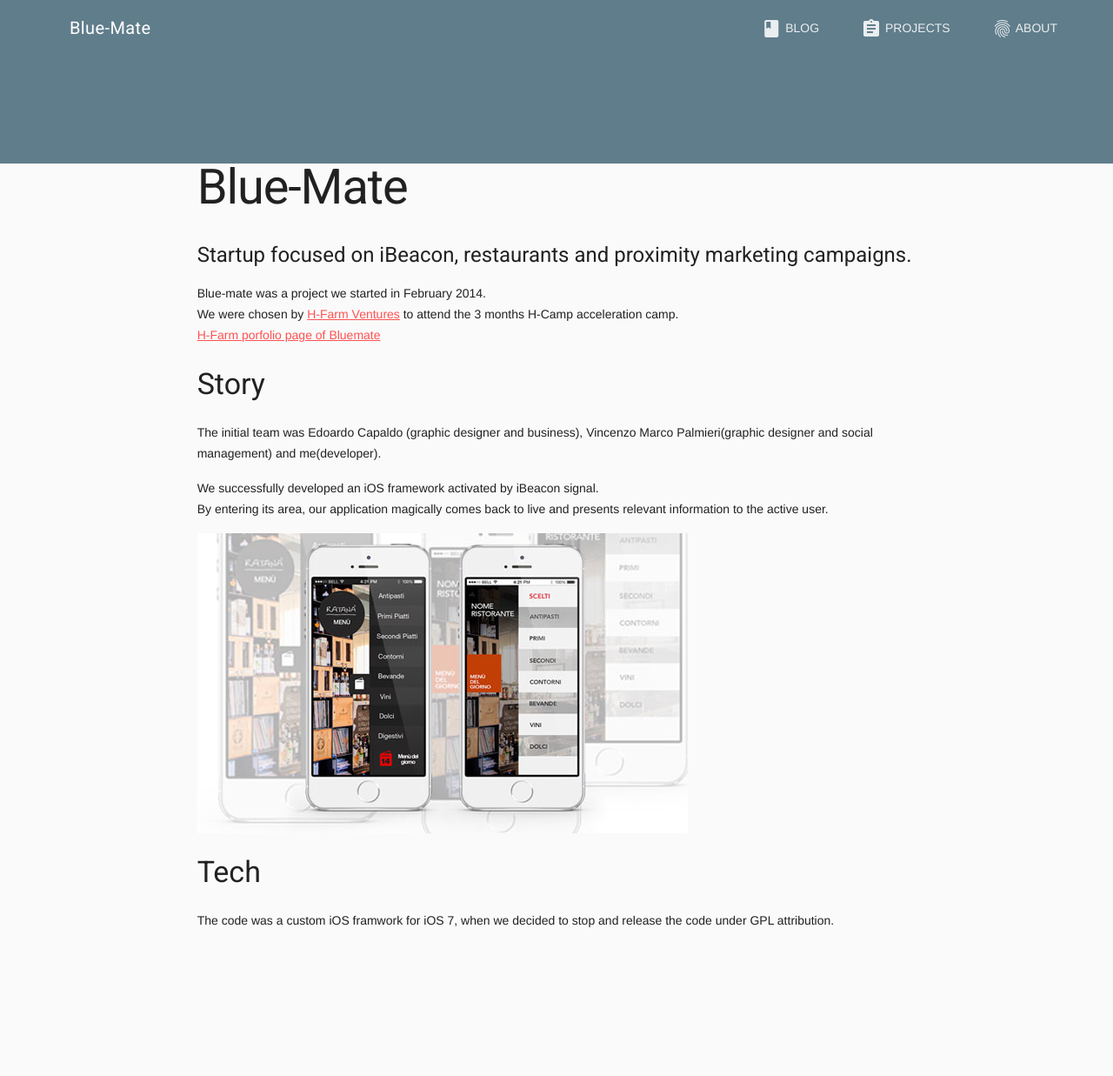
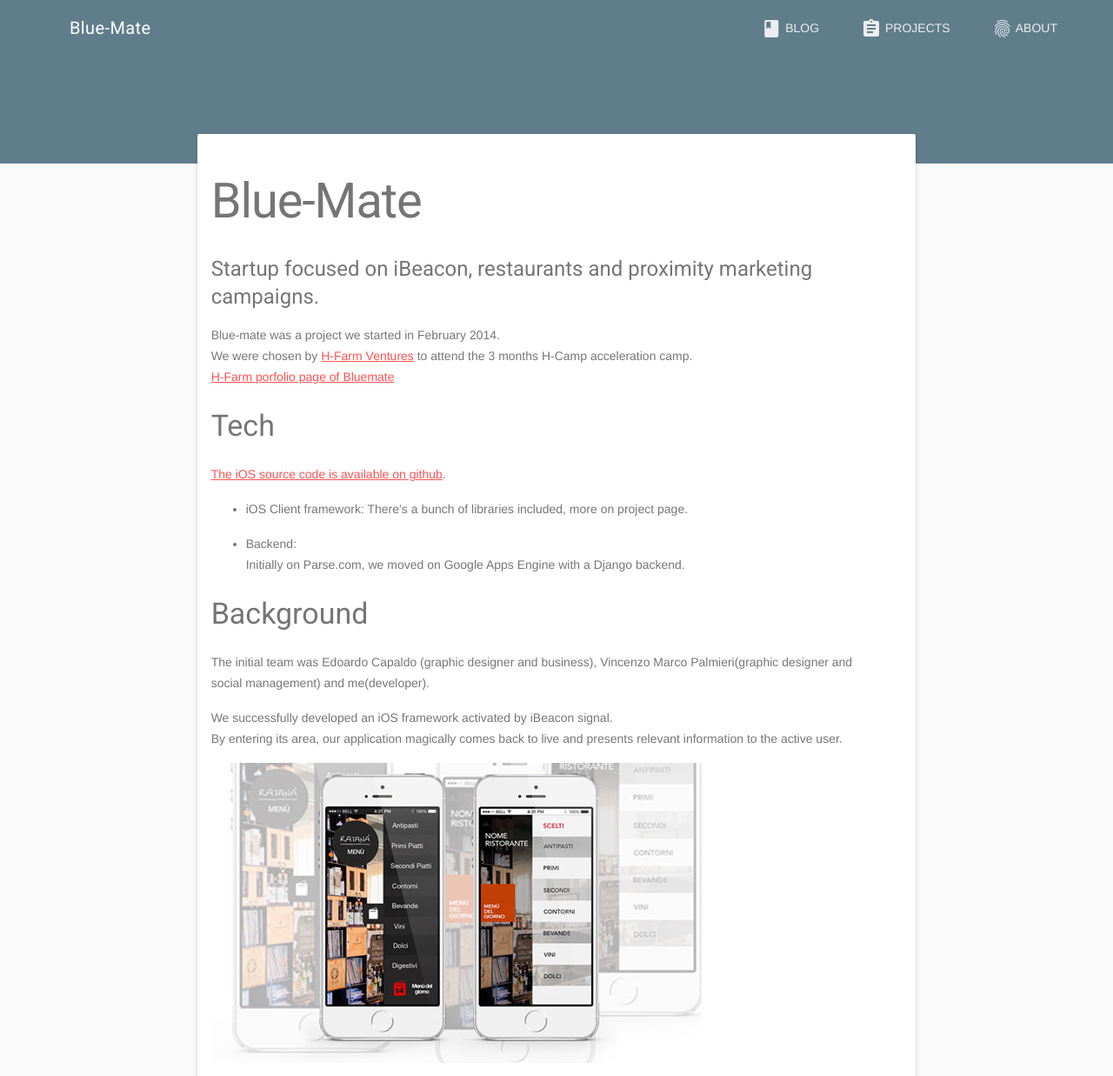
Before and after one commit to mcomisso/mcomisso.github.io, a Jekyll site: the page built from projects/blue-mate/index.md, in a window 1280 px wide. Shown: the whole page at 87% size. Built offline with Jekyll 4.4.1, drawn with Linux system fonts in a browser that asks for light colours; nearby versions of some CDN libraries.

Commit message:
Updated BM page

```diff
--- a/projects/blue-mate/index.md
+++ b/projects/blue-mate/index.md
@@ -1,9 +1,10 @@
 ---
 layout: page
 title: Blue-Mate
+colored: true
 ---
 
-{% assign bm_desc = site.projects.past | first%}
+{% assign bm_desc = site.projects.past | first %}
 
 # {{ bm_desc.name }}
 
@@ -13,7 +14,17 @@
 We were chosen by [H-Farm Ventures](http://www.h-farm.com/) to attend the 3 months H-Camp acceleration camp.
 [H-Farm porfolio page of Bluemate](http://www.h-farm.com/portfolio/blue-mate/)
 
-### Story
+### Tech
+
+[The iOS source code is available on github](https://github.com/mcomisso/BMDigitalMenu).
+
+- iOS Client framework:
+  There's a bunch of libraries included, more on project page.
+
+- Backend:
+  Initially on Parse.com, we moved on Google Apps Engine with a Django backend.
+
+### Background
 
 The initial team was Edoardo Capaldo (graphic designer and business), Vincenzo Marco Palmieri(graphic designer and social management) and me(developer).
 
@@ -21,8 +32,3 @@
 By entering its area, our application magically comes back to live and presents relevant information to the active user.
 
 ![Image](/images/projects/bm-menu.jpg)
-
-
-### Tech
-
-The code was a custom iOS framwork for iOS 7, when we decided to stop and release the code under GPL attribution.
```
